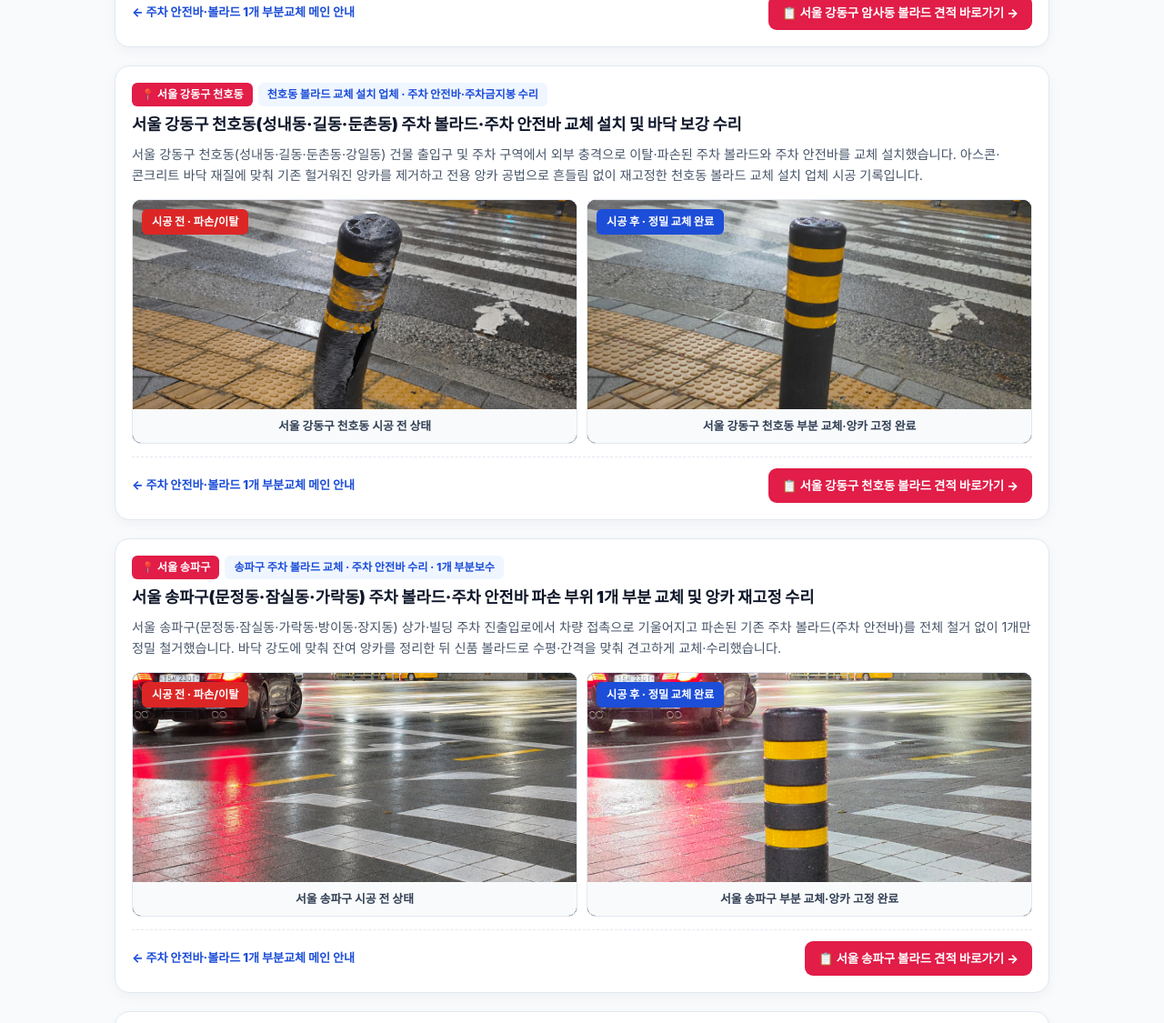
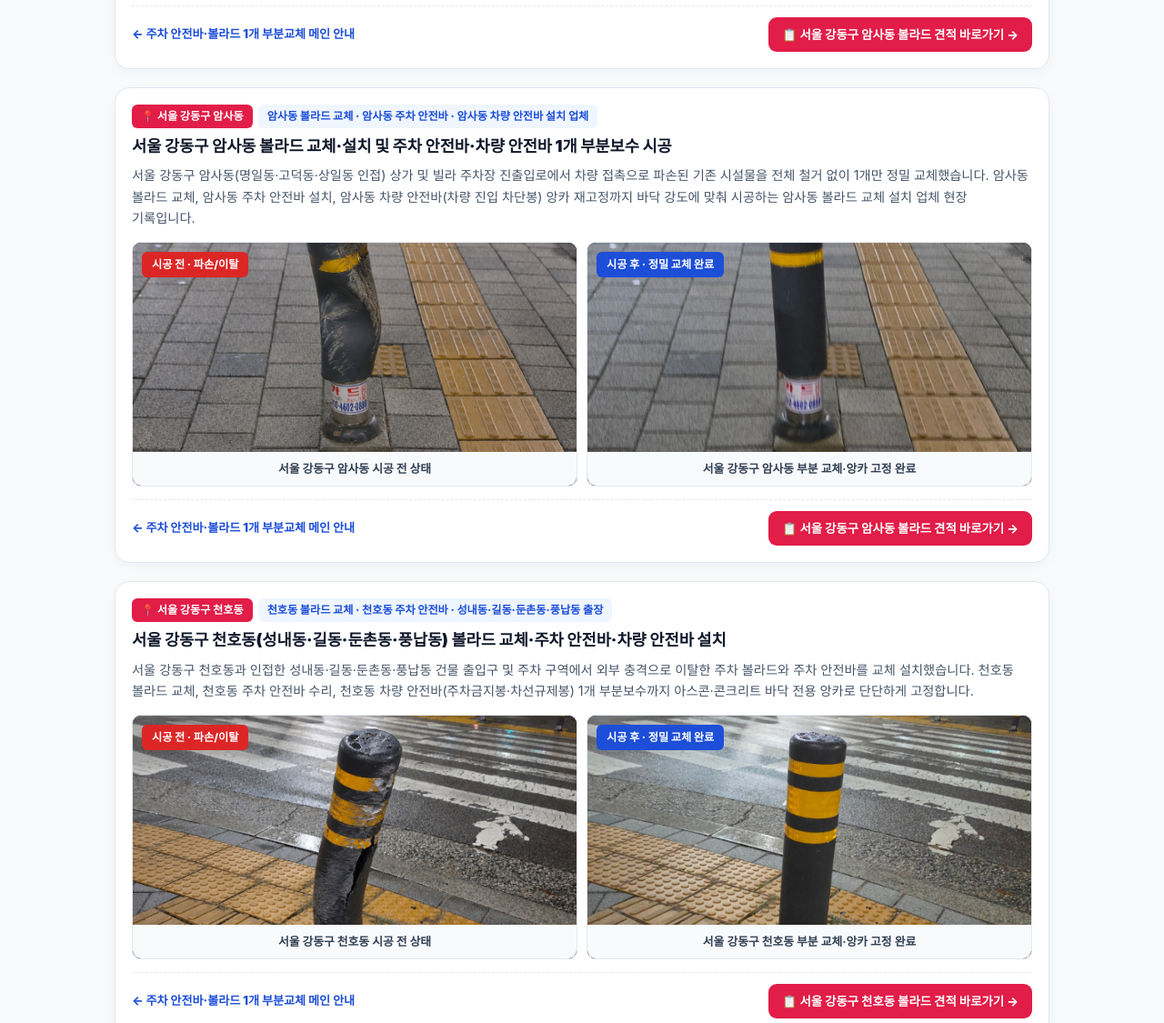
Before and after one commit to organiccej/organiccej.github.io, a plain HTML site: page bollard-archive.html in a window 1280 px wide. Shown: the part 787-1912 px from the top of the page at 91% size. Drawn offline with Linux system fonts and the light colour scheme.

Commit message:
Update bollard-archive.html

```diff
--- a/bollard-archive.html
+++ b/bollard-archive.html
@@ -273,41 +273,41 @@
   <script>
     // 기존 아카이빙 사례 데이터 (새로운 지역 사례가 생길 때마다 맨 위에 1블록씩 추가!)
     const BOLLARD_CASES = [
+     {
+        area: "seoul",
+        regionLabel: "서울 강동구 암사동",
+        keywordBadge: "암사동 볼라드 교체 · 암사동 주차 안전바 · 암사동 차량 안전바 설치 업체",
+        title: "서울 강동구 암사동 볼라드 교체·설치 및 주차 안전바·차량 안전바 1개 부분보수 시공",
+        desc: "서울 강동구 암사동(명일동·고덕동·상일동 인접) 상가 및 빌라 주차장 진출입로에서 차량 접촉으로 파손된 기존 시설물을 전체 철거 없이 1개만 정밀 교체했습니다. 암사동 볼라드 교체, 암사동 주차 안전바 설치, 암사동 차량 안전바(차량 진입 차단봉) 앙카 재고정까지 바닥 강도에 맞춰 시공하는 암사동 볼라드 교체 설치 업체 현장 기록입니다.",
+        beforeImg: "assets/gangdong_amsa_before.jpg",
+        beforeAlt: "암사동 볼라드 교체 암사동 주차 안전바 암사동 차량 안전바 시공 전",
+        afterImg: "assets/gangdong_amsa_after.jpg",
+        afterAlt: "암사동 볼라드 교체 설치 업체 암사동 주차 안전바 시공 후",
+        quoteRegion: "서울 강동구 암사동"
+      },
       {
         area: "seoul",
         regionLabel: "서울 강동구 암사동",
-        keywordBadge: "암사동 볼라드 교체 설치 업체 · 주차 안전바 1개 부분보수",
-        title: "서울 강동구 암사동 주차 볼라드·주차 안전바 파손 부위 1개 부분 교체 및 앙카 재고정 설치",
-        desc: "서울 강동구 암사동(명일동·고덕동·상일동 인접) 상가 및 빌라 주차장 진출입로에서 차량 접촉으로 기울어지고 파손된 기존 주차 볼라드(주차 안전바)를 전체 철거 없이 1개만 정밀 철거했습니다. 바닥 강도에 맞춰 잔여 앙카를 정리한 뒤 신품 볼라드로 수평·간격을 맞춰 견고하게 교체 설치한 암사동 볼라드 교체 설치 업체 시공 사례입니다.",
+        keywordBadge: "암사동 볼라드 교체 · 암사동 주차 안전바 · 암사동 차량 안전바 설치 업체",
+        title: "서울 강동구 암사동 볼라드 교체·설치 및 주차 안전바·차량 안전바 1개 부분보수 시공",
+        desc: "서울 강동구 암사동(명일동·고덕동·상일동 인접) 상가 및 빌라 주차장 진출입로에서 차량 접촉으로 파손된 기존 시설물을 전체 철거 없이 1개만 정밀 교체했습니다. 암사동 볼라드 교체, 암사동 주차 안전바 설치, 암사동 차량 안전바(차량 진입 차단봉) 앙카 재고정까지 바닥 강도에 맞춰 시공하는 암사동 볼라드 교체 설치 업체 현장 기록입니다.",
         beforeImg: "assets/gangdong_amsa_before.jpg",
-        beforeAlt: "서울 강동구 암사동 볼라드 교체 설치 업체 주차 안전바 시공 전",
+        beforeAlt: "암사동 볼라드 교체 암사동 주차 안전바 암사동 차량 안전바 시공 전",
         afterImg: "assets/gangdong_amsa_after.jpg",
-        afterAlt: "서울 강동구 암사동 볼라드 교체 설치 업체 주차 안전바 시공 후",
+        afterAlt: "암사동 볼라드 교체 설치 업체 암사동 주차 안전바 시공 후",
         quoteRegion: "서울 강동구 암사동"
       },
       {
         area: "seoul",
         regionLabel: "서울 강동구 천호동",
-        keywordBadge: "천호동 볼라드 교체 설치 업체 · 주차 안전바·주차금지봉 수리",
-        title: "서울 강동구 천호동(성내동·길동·둔촌동) 주차 볼라드·주차 안전바 교체 설치 및 바닥 보강 수리",
-        desc: "서울 강동구 천호동(성내동·길동·둔촌동·강일동) 건물 출입구 및 주차 구역에서 외부 충격으로 이탈·파손된 주차 볼라드와 주차 안전바를 교체 설치했습니다. 아스콘·콘크리트 바닥 재질에 맞춰 기존 헐거워진 앙카를 제거하고 전용 앙카 공법으로 흔들림 없이 재고정한 천호동 볼라드 교체 설치 업체 시공 기록입니다.",
+        keywordBadge: "천호동 볼라드 교체 · 천호동 주차 안전바 · 성내동·길동·둔촌동·풍납동 출장",
+        title: "서울 강동구 천호동(성내동·길동·둔촌동·풍납동) 볼라드 교체·주차 안전바·차량 안전바 설치",
+        desc: "서울 강동구 천호동과 인접한 성내동·길동·둔촌동·풍납동 건물 출입구 및 주차 구역에서 외부 충격으로 이탈한 주차 볼라드와 주차 안전바를 교체 설치했습니다. 천호동 볼라드 교체, 천호동 주차 안전바 수리, 천호동 차량 안전바(주차금지봉·차선규제봉) 1개 부분보수까지 아스콘·콘크리트 바닥 전용 앙카로 단단하게 고정합니다.",
         beforeImg: "assets/gangdong_cheonho_before.jpg",
-        beforeAlt: "서울 강동구 천호동 볼라드 교체 설치 업체 주차 안전바 시공 전",
+        beforeAlt: "천호동 볼라드 교체 성내동 길동 둔촌동 풍납동 주차 안전바 시공 전",
         afterImg: "assets/gangdong_cheonho_after.jpg",
-        afterAlt: "서울 강동구 천호동 볼라드 교체 설치 업체 주차 안전바 시공 후",
+        afterAlt: "천호동 볼라드 교체 설치 업체 천호동 차량 안전바 시공 후",
         quoteRegion: "서울 강동구 천호동"
-      },
-      {
-        area: "seoul",
-        regionLabel: "서울 송파구",
-        keywordBadge: "송파구 주차 볼라드 교체 · 주차 안전바 수리 · 1개 부분보수",
-        title: "서울 송파구(문정동·잠실동·가락동) 주차 볼라드·주차 안전바 파손 부위 1개 부분 교체 및 앙카 재고정 수리",
-        desc: "서울 송파구(문정동·잠실동·가락동·방이동·장지동) 상가·빌딩 주차 진출입로에서 차량 접촉으로 기울어지고 파손된 기존 주차 볼라드(주차 안전바)를 전체 철거 없이 1개만 정밀 철거했습니다. 바닥 강도에 맞춰 잔여 앙카를 정리한 뒤 신품 볼라드로 수평·간격을 맞춰 견고하게 교체·수리했습니다.",
-        beforeImg: "assets/songpa_bollard_before.jpg",
-        beforeAlt: "서울 송파구 문정동 잠실동 주차 볼라드 파손 수리 교체 시공 전",
-        afterImg: "assets/songpa_bollard_after.jpg",
-        afterAlt: "서울 송파구 문정동 잠실동 주차 볼라드 신품 부분 교체 완료 후",
-        quoteRegion: "서울 송파구"
       },
       {
         area: "seoul",
```
